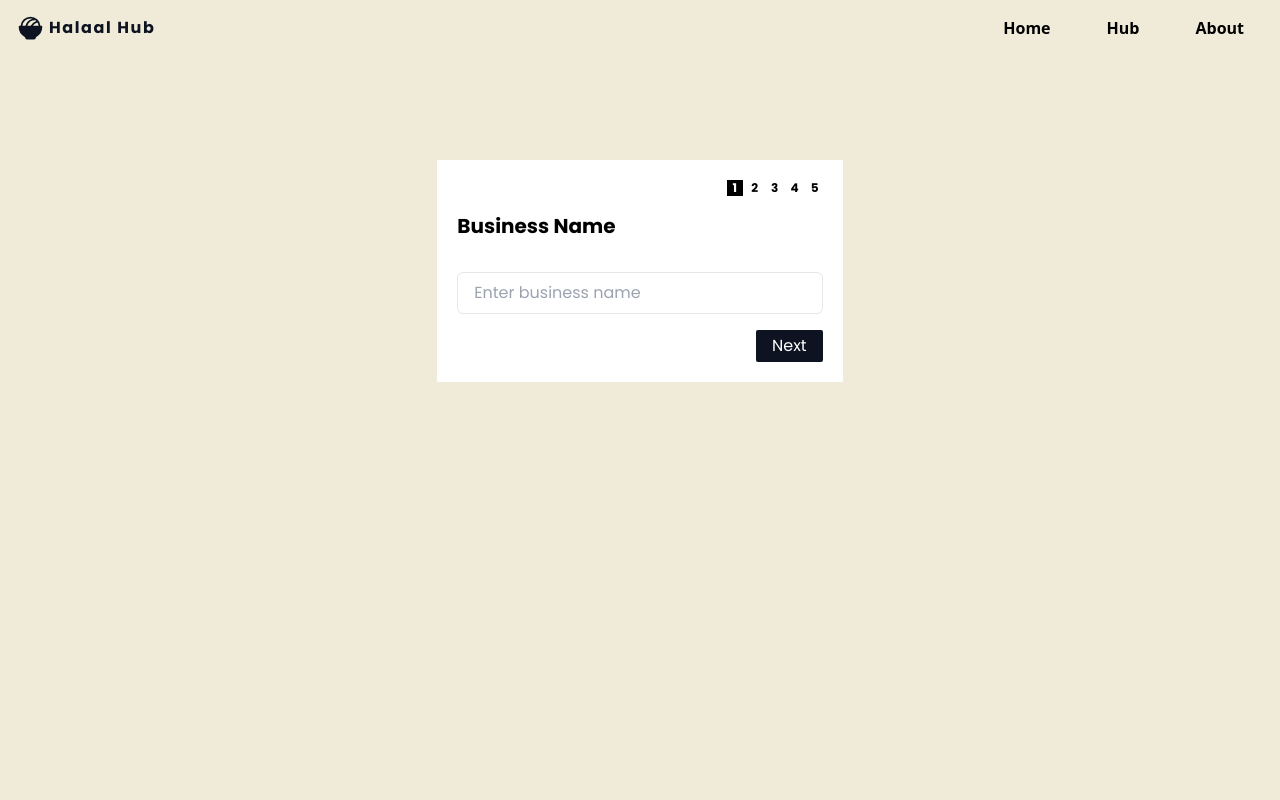
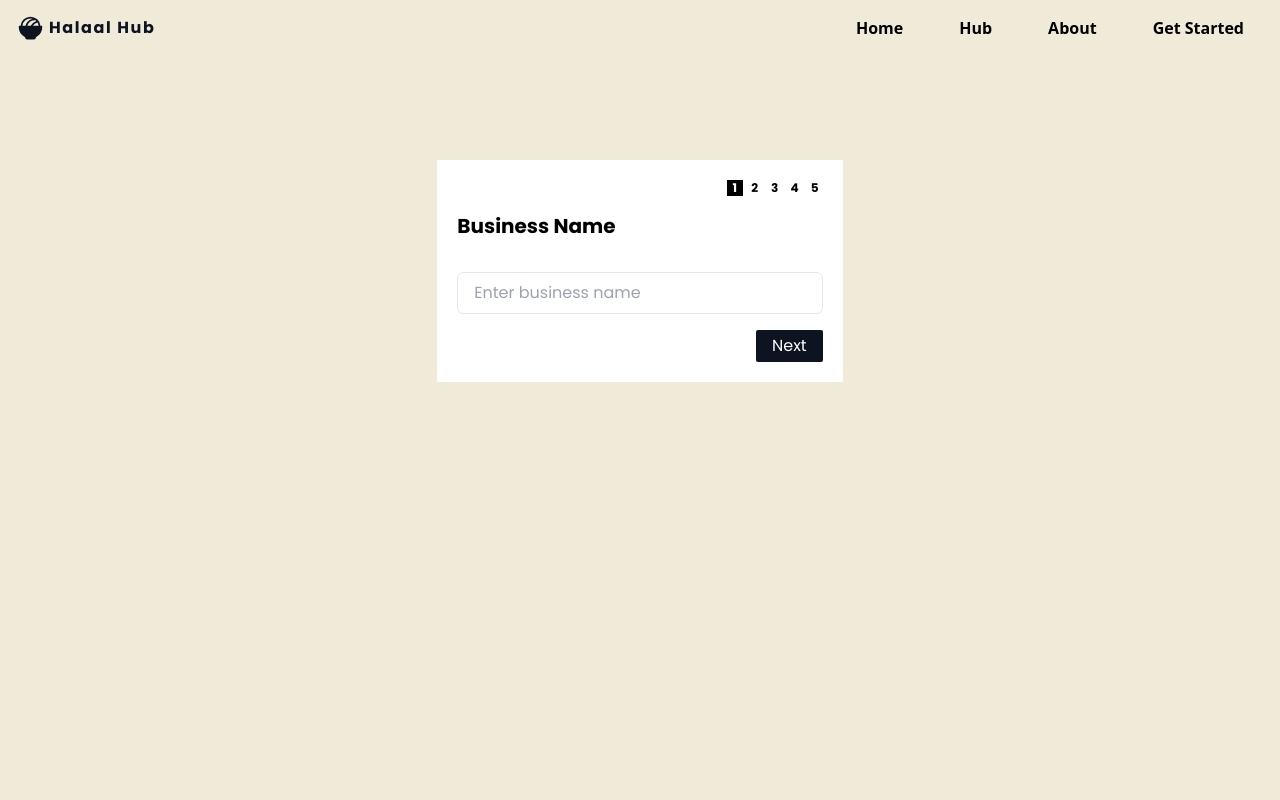
Before and after one commit to Junaidadams/halaal-hub, a React (Vite) app: page /create-listing in a window 1280 px wide. Shown: the top 800 px of the page. Built offline with nearby package versions, Linux system fonts and the light colour scheme.

Commit message:
Changes before work

```diff
--- a/constants.js
+++ b/constants.js
@@ -50,6 +50,11 @@ export const navigationLinks = {
       key: 3,
       name: "about",
       link: "/about",
+    },
+    {
+      key: 4,
+      name: "get started",
+      link: "/get-started",
     },
   ],
   extra: [
--- a/src/pages/CreateListing.jsx
+++ b/src/pages/CreateListing.jsx
@@ -83,7 +83,7 @@ const CreateListing = () => {
                     onClick={() => handleCategorySelect(value)}
                     className={`${
                       formData.category === value &&
-                      "bg-richBlack text-white hover:text-black"
+                      "bg-richBlack text-white hover:bg-richBlack hover:bg-opacity-95"
                     } border p-4 rounded-xl hover:shadow-md hover:bg-gray-50 transition flex flex-col items-center text-center`}
                   >
                     <Icon />{" "}
```
